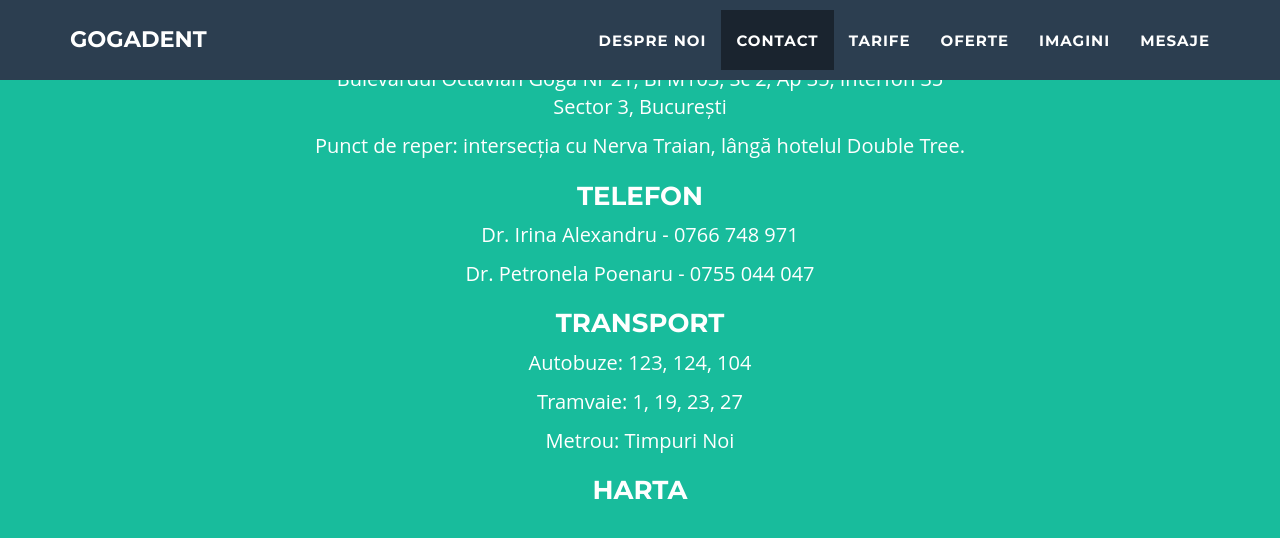
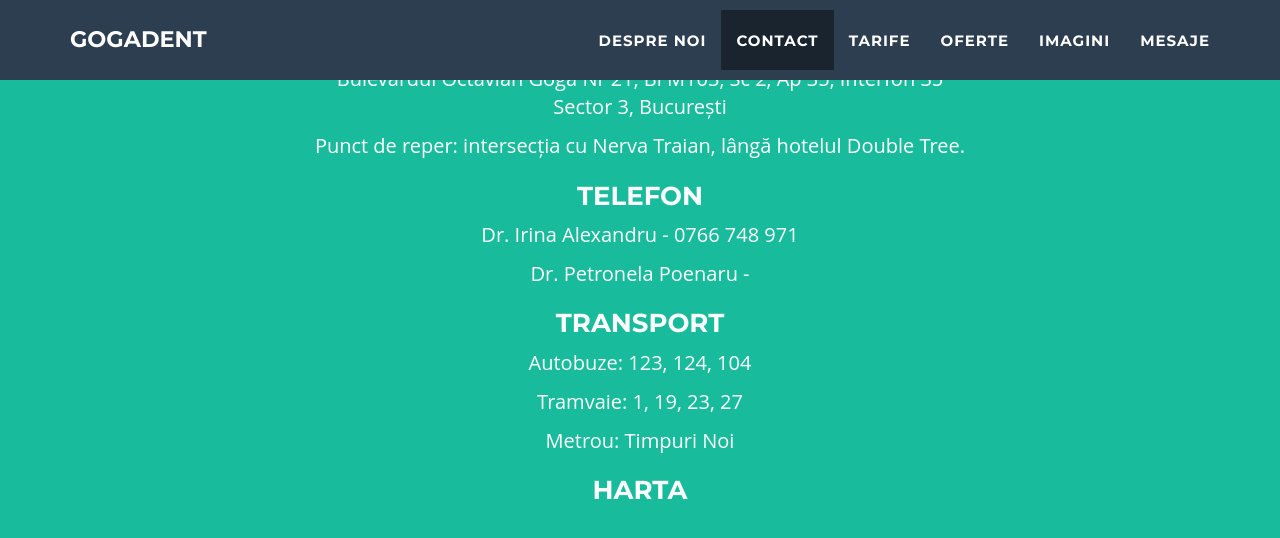
Before and after one commit to littledentgopo/godent, a Jekyll site: the page built from index.html, in a window 1280 px wide and 900 px high, scrolled down 2118 px. Shown: the top 538 px of the window. Built offline with Jekyll 4.4.1, drawn with Linux system fonts in a browser that asks for light colours; nearby versions of some CDN libraries.

Commit message:
Phone number

```diff
--- a/_config.yml
+++ b/_config.yml
@@ -21,7 +21,7 @@ contact:
     two:
         name: Dr. Petronela Poenaru
         prefix:
-        tel: 0755 044 047
+        tel:
         img: img/team/petro.jpg
         fb:
 
```
